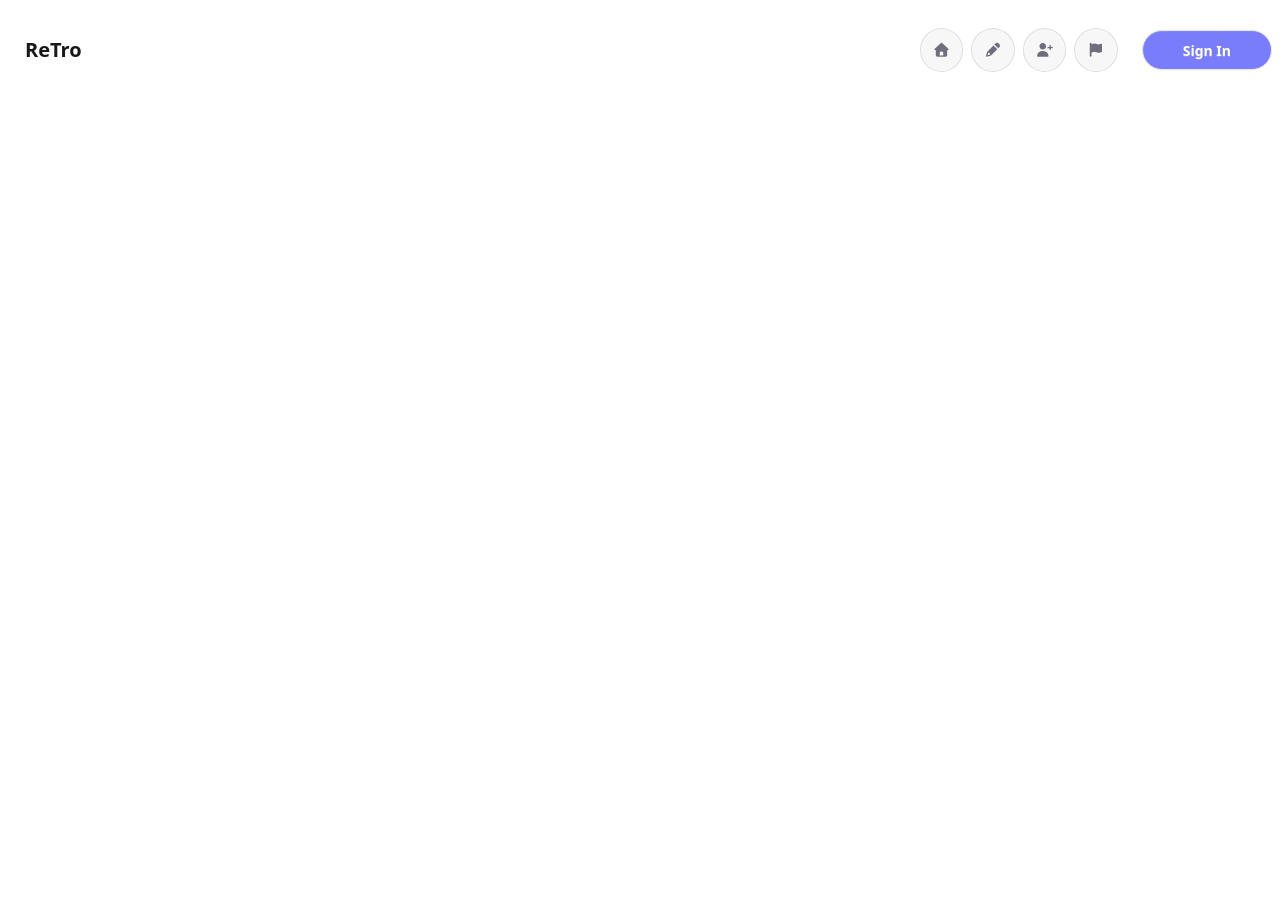
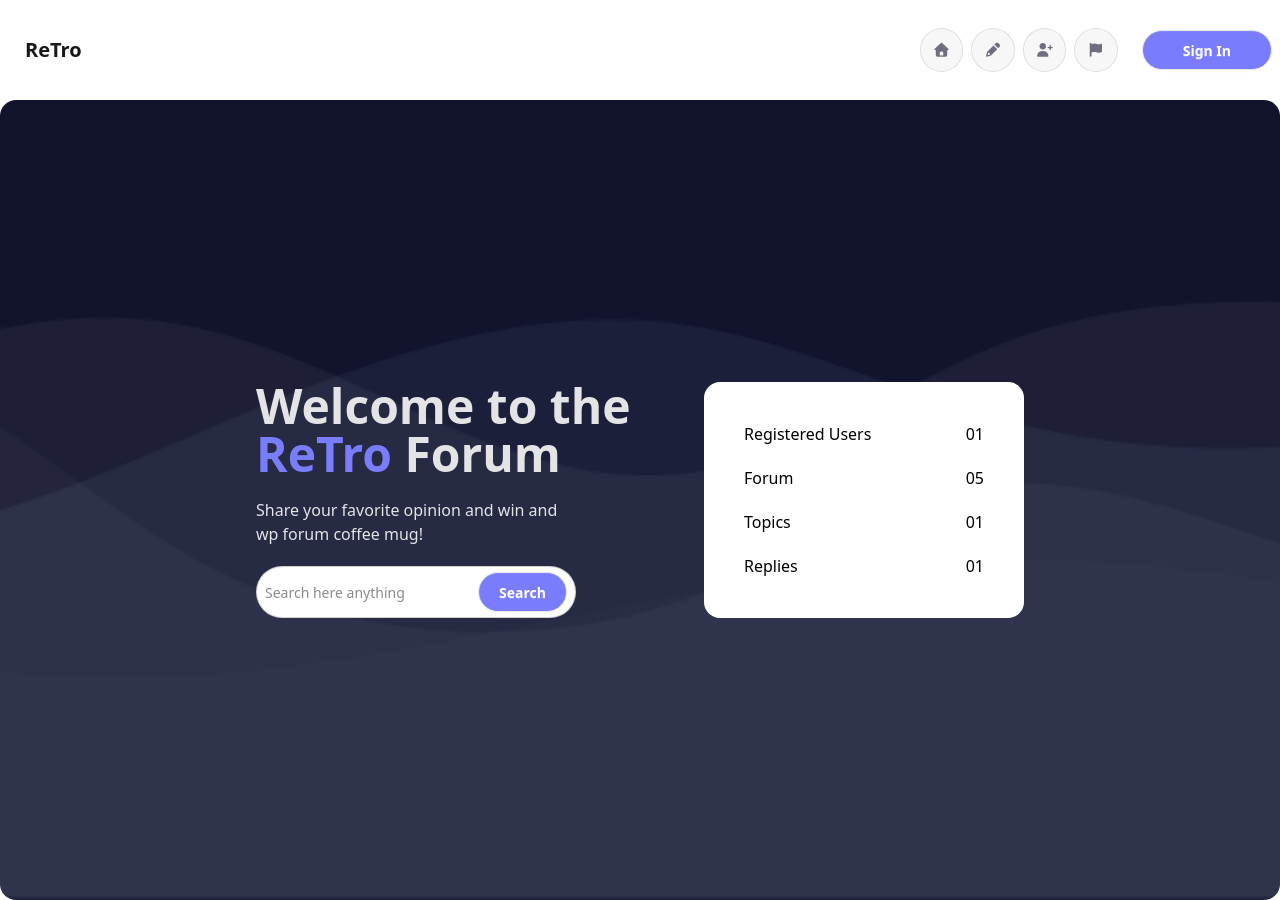
Before and after one commit to MD-Moniruzzaman-Arafat/web-project-11, a plain HTML site: page index.html in a window 1280 px wide. Before the commit the page ends 800 px from the top, so only its background shows below. Drawn offline with nearby package versions, Linux system fonts and the light colour scheme.

Commit message:
hero section design

```diff
--- a/index.html
+++ b/index.html
@@ -65,6 +65,35 @@
             </div>
         </div>
         <!-- navbar end -->
+
+        <!-- hero start -->
+        <div class="hero min-h-screen bg-[#12132D] rounded-2xl" style="background-image: url(./images/bgbanner.png);">
+            <!-- <div class="hero-overlay rounded-2xl"></div> -->
+            <div class="hero-content text-neutral-content">
+                <div class="max-w-3xl flex ">
+                    <div class="max-w-md">
+                        <h1 class="mb-5 text-5xl font-bold">Welcome to the <span class="text-[#797DFC]">ReTro</span>
+                            Forum</h1>
+                        <p class="mb-5 w-80">
+                            Share your favorite opinion and win and wp forum coffee mug!
+                        </p>
+                        <label class="input rounded-full px-2 text-black h-13">
+
+                            <input type="search" class="grow" placeholder="Search here anything" />
+                            <a class="btn rounded-full px-5 bg-[#797DFC] text-white">Search</a>
+
+                        </label>
+                    </div>
+                    <div class="w-md bg-white p-10 rounded-2xl text-black flex flex-col gap-5">
+                        <p class="flex justify-between">Registered Users <span>01</span></p>
+                        <p class="flex justify-between">Forum <span>05</span></p>
+                        <p class="flex justify-between">Topics <span>01</span></p>
+                        <p class="flex justify-between">Replies <span>01</span></p>
+                    </div>
+                </div>
+            </div>
+        </div>
+        <!-- hero end -->
     </header>
 
 </body>
```
